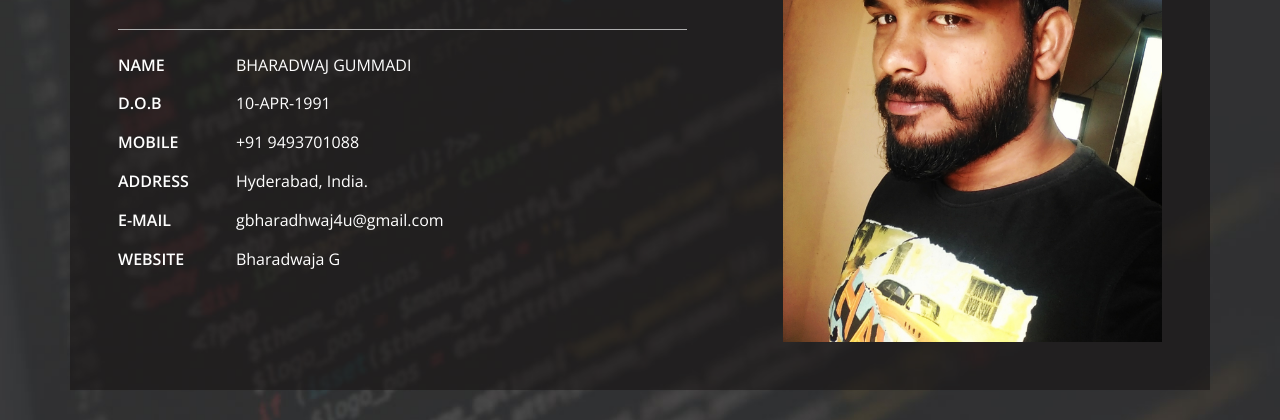
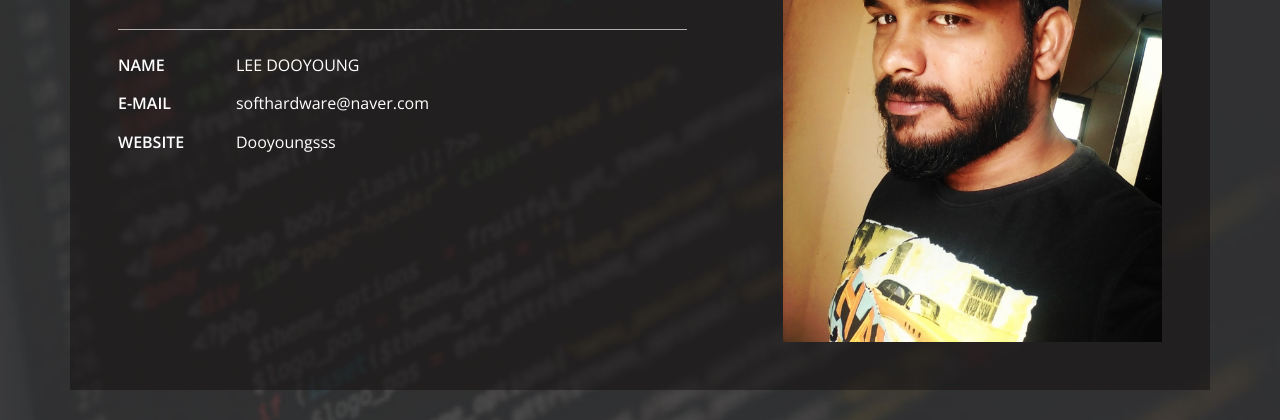
Before and after one commit to Dooyoungsss/Dooyoungsss.github.io, a plain HTML site: page index.html in a window 1280 px wide. Shown: the part 342-762 px from the top of the page. Drawn offline with nearby package versions, Linux system fonts and the light colour scheme; files whose address does not match are found by name.

Commit message:
Changed something

```diff
--- a/index.html
+++ b/index.html
@@ -21,7 +21,7 @@ License URL: http://creativecommons.org/licenses/by/3.0/
   <meta name="keywords" content="Bharadwaja Gummadi Resume Portfolio Preface Responsive web template, Bootstrap Web Templates, Flat Web Templates, Android Compatible web template,
 Smartphone Compatible web template" />
   <!-- Favicons -->
-  <link rel="apple-touch-icon" sizes="180x180" href="images/apple-touch-icon.png">
+  <link rel="apple-touch-icon" sizes="180x180" href="images/SSS1.JPG">
   <link rel="icon" type="image/png" sizes="32x32" href="images/favicon-32x32.png">
   <link rel="icon" type="image/png" sizes="16x16" href="images/favicon-16x16.png">
   <link rel="manifest" href="/manifest.json">
@@ -130,9 +130,10 @@ Smartphone Compatible web template" />
               <li>
                 <ul class="address-text">
                   <li><b>NAME</b></li>
-                  <li>BHARADWAJ GUMMADI</li>
+                  <li>LEE DOOYOUNG</li>
                 </ul>
               </li>
+              <!--
               <li>
                 <ul class="address-text">
                   <li><b>D.O.B</b></li>
@@ -140,6 +141,7 @@ Smartphone Compatible web template" />
                 </ul>
               </li>
               <li>
+
                 <ul class="address-text">
                   <li><b>MOBILE </b></li>
                   <li>+91 9493701088</li>
@@ -151,16 +153,17 @@ Smartphone Compatible web template" />
                   <li>Hyderabad, India.</li>
                 </ul>
               </li>
+              -->
               <li>
                 <ul class="address-text">
                   <li><b>E-MAIL </b></li>
-                  <li><a href="mailto:gbharadhwaj4u@gmail.com"> gbharadhwaj4u@gmail.com</a></li>
+                  <li><a href="mailto:gbharadhwaj4u@gmail.com"> softhardware@naver.com</a></li>
                 </ul>
               </li>
               <li>
                 <ul class="address-text">
                   <li><b>WEBSITE </b></li>
-                  <li><a href="https://github.com/bharadhwaj-g">Bharadwaja G</a></li>
+                  <li><a href="https://github.com/Dooyoungsss">Dooyoungsss</a></li>
                 </ul>
               </li>
 
```
